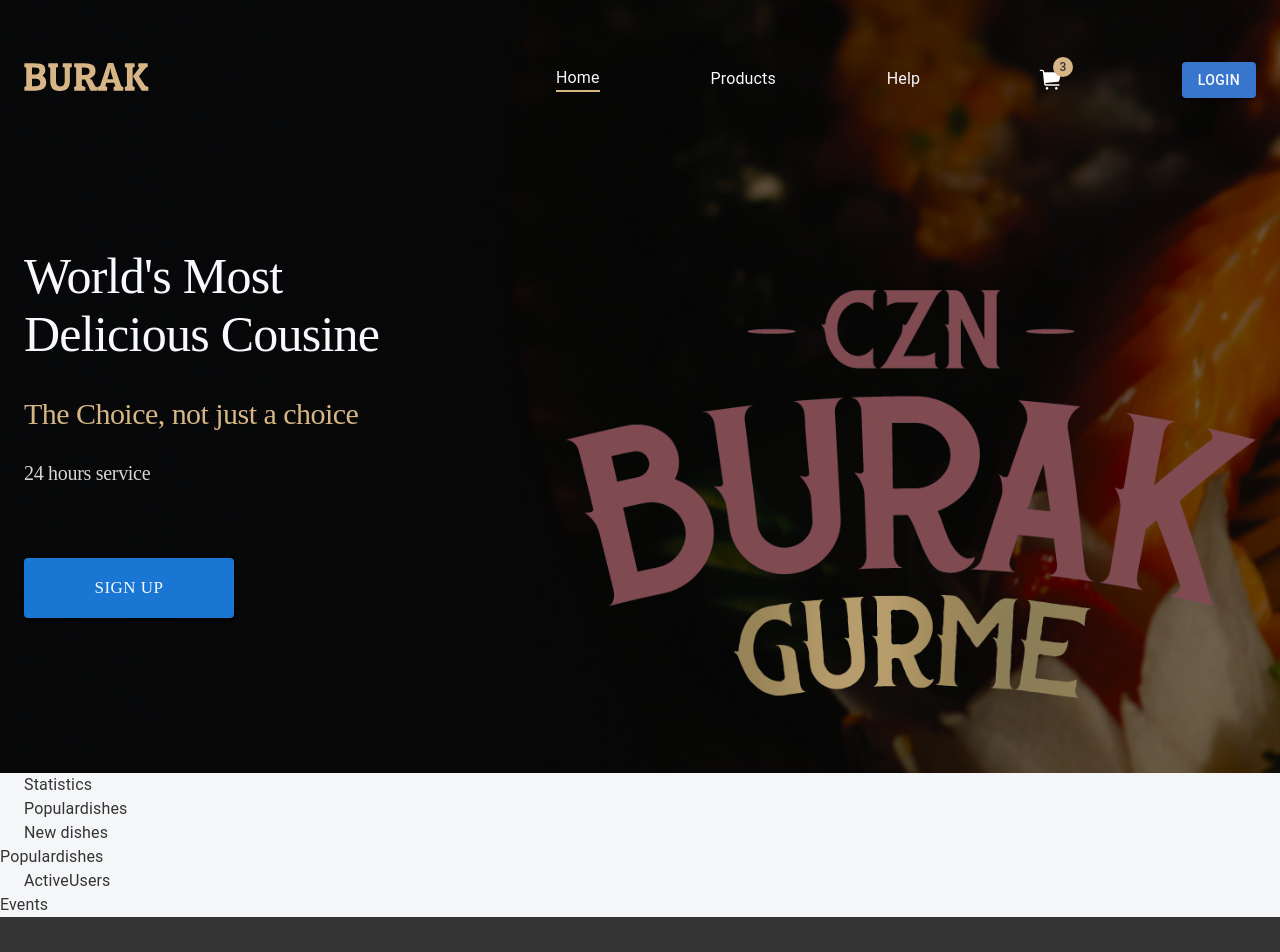
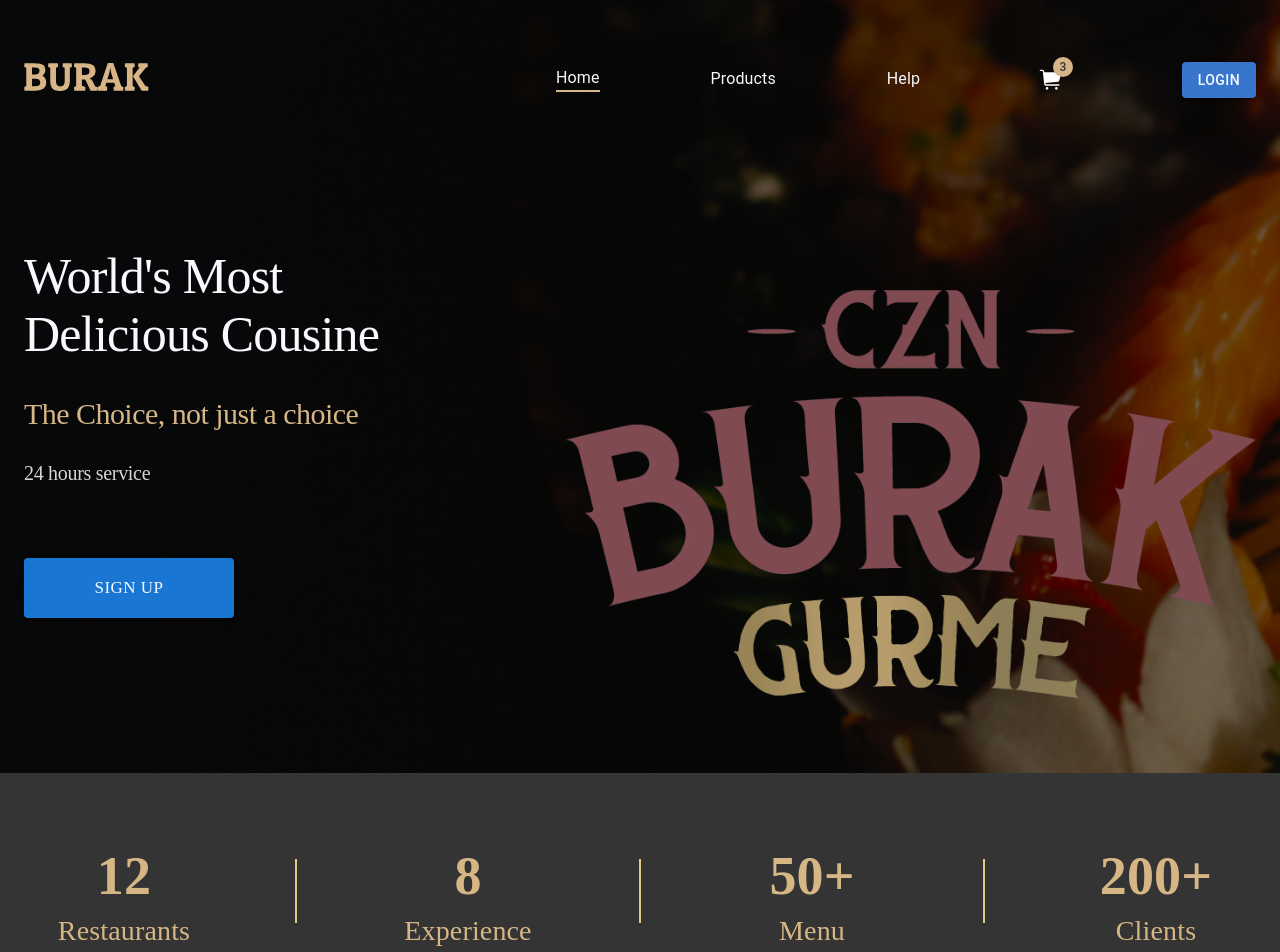
Before and after one commit to Rivenn-AI/Burak-react, a React (Create React App) app: page / in a window 1280 px wide. Shown: the top 952 px of the page. Built offline with nearby package versions, Linux system fonts and the light colour scheme.

Commit message:
feat: modifify statistics sectioanal companents

```diff
--- /dev/null
+++ b/src/app/components/divider/index.tsx
@@ -0,0 +1,21 @@
+import React from 'react';
+import styled from 'styled-components';
+
+export interface IDividerProps {
+	width?: string;
+	height?: string;
+	bg?: string;
+}
+
+const DividerComponent = styled.span<IDividerProps>`
+	display: flex;
+	min-width: ${({ width }) => `${width}px`};
+	min-height: ${({ height }) => `${height}px`};
+	background: ${({ bg }) => `${bg}`};
+`;
+
+function Divider(props: IDividerProps) {
+	return <DividerComponent {...props} />;
+}
+
+export default Divider;
--- a/src/app/screens/homePage/Statistics.tsx
+++ b/src/app/screens/homePage/Statistics.tsx
@@ -1,10 +1,33 @@
 import React from "react";
-import { Container } from "@mui/material";
+import { Box, Container, Stack } from "@mui/material";
+import Divider from "../../components/divider";
 
 export default function Statistics() {
   return (
-    <div>
-      <Container>Statistics</Container>
+    <div className={"static-frame"}>
+      <Container>
+        <Stack className="info">
+          <Stack className="static-box">
+            <Box className="static-num">12</Box>
+            <Box className="static-text">Restaurants</Box>
+          </Stack>
+          <Divider height="64" width="2" bg="#E3C880" />
+          <Stack className="static-box">
+            <Box className="static-num">8</Box>
+            <Box className="static-text">Experience</Box>
+          </Stack>
+          <Divider height="64" width="2" bg="#E3C880" />
+          <Stack className="static-box">
+            <Box className="static-num">50+</Box>
+            <Box className="static-text">Menu</Box>
+          </Stack>
+          <Divider height="64" width="2" bg="#E3C880" />
+          <Stack className="static-box">
+            <Box className="static-num">200+</Box>
+            <Box className="static-text">Clients</Box>
+          </Stack>
+        </Stack>
+      </Container>
     </div>
   );
 }
--- a/src/app/screens/homePage/index.tsx
+++ b/src/app/screens/homePage/index.tsx
@@ -7,7 +7,7 @@ import Events from "./Events";
 import NewDishes from "./NewDishes";
 import PopularDishes from "./PopularDishes";
 import Statistics from "./Statistics";
-
+import "../../../css/home.css";
 export default function HomePage() {
   return (
     <div className={"homepage"}>
--- a/src/css/home.css
+++ b/src/css/home.css
@@ -2,3 +2,47 @@
   width: 100%;
   height: auto;
 }
+
+/* Statistics */
+
+.homepage .static-frame {
+  width: 100%;
+  height: 236px;
+  background: #343434;
+}
+
+.homepage .static-frame .info {
+  height: 100%;
+  display: flex;
+  flex-direction: row;
+  justify-content: space-between;
+  align-items: center;
+}
+
+.homepage .static-frame .info .static-box {
+  width: 200px;
+  height: 116px;
+  display: flex;
+  flex-direction: column;
+  justify-content: center;
+  align-items: center;
+}
+
+.homepage .static-frame .info .static-box .static-num {
+  text-align: center;
+  font-family: "Poppins";
+  font-size: 54px;
+  font-style: normal;
+  font-weight: 600;
+  line-height: 80px;
+  color: #d7b686;
+}
+.homepage .static-frame .info .static-box .static-text {
+  text-align: center;
+  font-family: "Poppins";
+  font-size: 28px;
+  font-style: normal;
+  font-weight: 500;
+  line-height: 30px;
+  color: #d7b686;
+}
```
